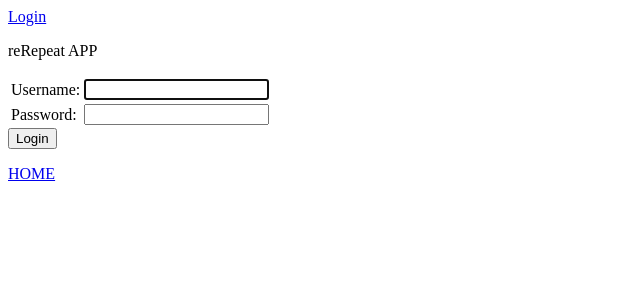
After one commit to bbajcetic/reRepeat, a Django app: page /accounts/login/ in a window 1280 px wide. The commit adds this page. Shown: the top 300 px of the page, without its empty margins (0-640 px from the left). Run offline with Django 3.2, Linux system fonts and the light colour scheme.

Commit message:
Add support for logging in and out, and authentication to prevent users that aren't logged in from accessing any views (using django's login decorators)
Use Django's authentication support to create templates for login and
logout. Use Django's default views for these. When logging in, user is
redirected to home, and when logging out, or when trying to access a page
without being logged in, user is redirected to login screen. Note: There
is still no support for registering/signing up a user and different users
having access to their own questions

```diff
--- a/reRepeat/settings.py
+++ b/reRepeat/settings.py
@@ -51,6 +51,11 @@
 ]
 
 ROOT_URLCONF = 'reRepeat.urls'
+
+#Redirects to app home
+LOGIN_REDIRECT_URL = 'app_reRepeat:home'
+LOGOUT_REDIRECT_URL = 'login'
+LOGIN_URL = 'login'
 
 TEMPLATES = [
     {
--- a/reRepeat/urls.py
+++ b/reRepeat/urls.py
@@ -15,8 +15,11 @@
 """
 from django.contrib import admin
 from django.urls import include, path
+from django.contrib.auth import views as auth_views
 
 urlpatterns = [
+    path('accounts/login/', auth_views.LoginView.as_view(), name="login"),
+    path('accounts/logout/', auth_views.LogoutView.as_view(), name="logout"),
     path('repeat/', include('app_reRepeat.urls')),
     path('admin/', admin.site.urls),
 ]
--- a/templates/app_reRepeat/base.html
+++ b/templates/app_reRepeat/base.html
@@ -1,3 +1,10 @@
+{% if user.is_authenticated %}
+| User: {{ user.get_username }} |
+<a href="{% url 'logout' %}">Logout</a> |
+{% else %}
+<a href="{% url 'login' %}">Login</a>
+{% endif %}
+
 <p>reRepeat APP</p>
 <style>
 .msg {
--- /dev/null
+++ b/templates/registration/logged_out.html
@@ -0,0 +1,6 @@
+{% extends "app_reRepeat/base.html" %}
+
+{% block content %}
+	<p>Logged out!</p>
+	<a href="{% url 'login' %}">Click here to login again.</a>
+{% endblock %}
--- /dev/null
+++ b/templates/registration/login.html
@@ -0,0 +1,33 @@
+{% extends "app_reRepeat/base.html" %}
+{% block content %}
+
+{% if form.errors %}
+<p>Your username and password didn't match. Please try again.</p>
+{% endif %}
+
+{% if next %}
+	{% if user.is_authenticated  %}
+	<p>Your account doesn't have access to this page. To proceed, please login with an account that has access.</p>
+	{% else %}
+	<p>Please login to see this page.</p>
+	{% endif %}
+{% endif %}
+
+<form method="post" action="{% url 'login' %}">
+{% csrf_token %}
+<table>
+	<tr>
+		<td>{{ form.username.label_tag }}</td>
+		<td>{{ form.username }}</td>
+	</tr>
+	<tr>
+		<td>{{ form.password.label_tag }}</td>
+		<td>{{ form.password }}</td>
+	</tr>
+</table>
+
+<input type="submit" value="Login">
+<input type="hidden" name="next" value="{{ next }}">
+</form>
+
+{% endblock %}
--- a/todo.txt
+++ b/todo.txt
@@ -6,3 +6,5 @@
  -make an info page describing how the app works and its logic (e.g. how the answering orders the questions in terms of percentage of its review date, etc.)
  -make all views class based (even redirect)
  -follow this class based view guide for all form handling: https://www.agiliq.com/blog/2019/01/django-createview/
+ -let user change their password
+ -let user reset password through email if they forgot theirs
```
Also changed, not shown: app_reRepeat/views.py (+13 -3 lines).
